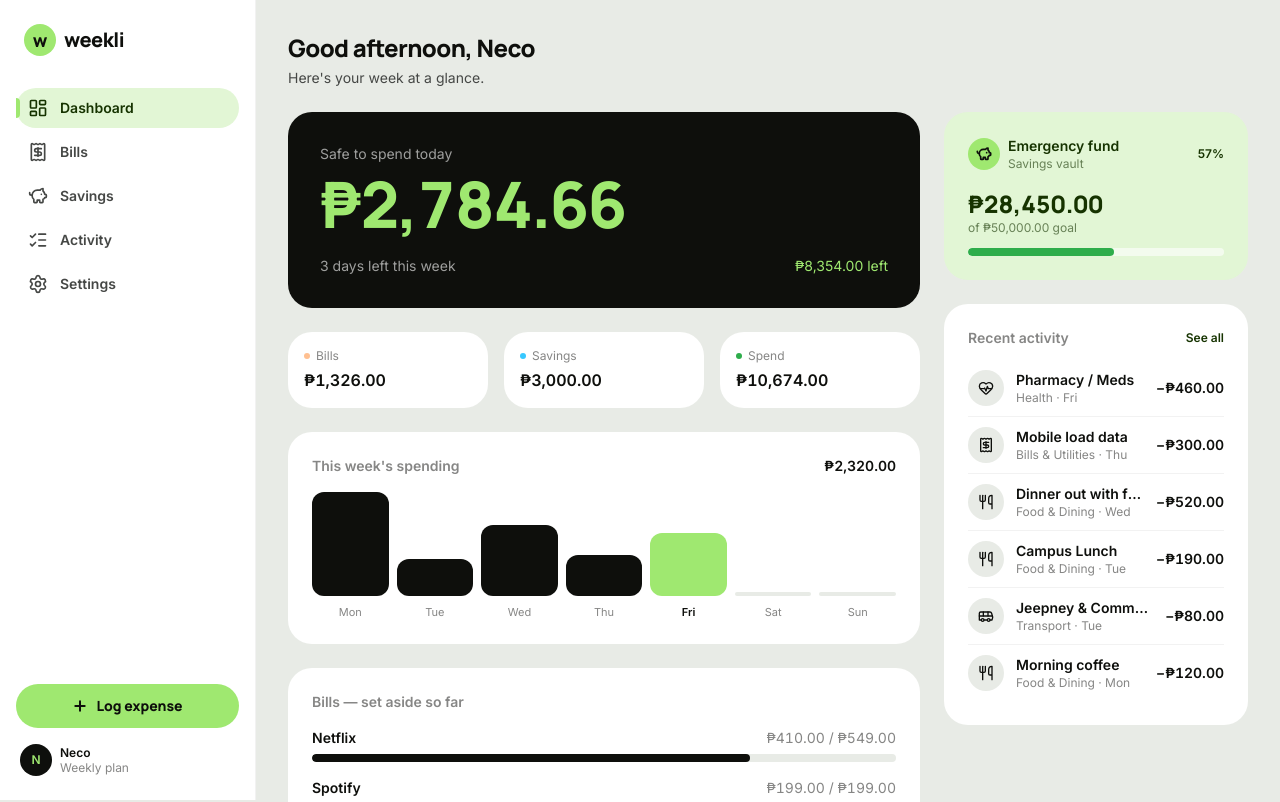
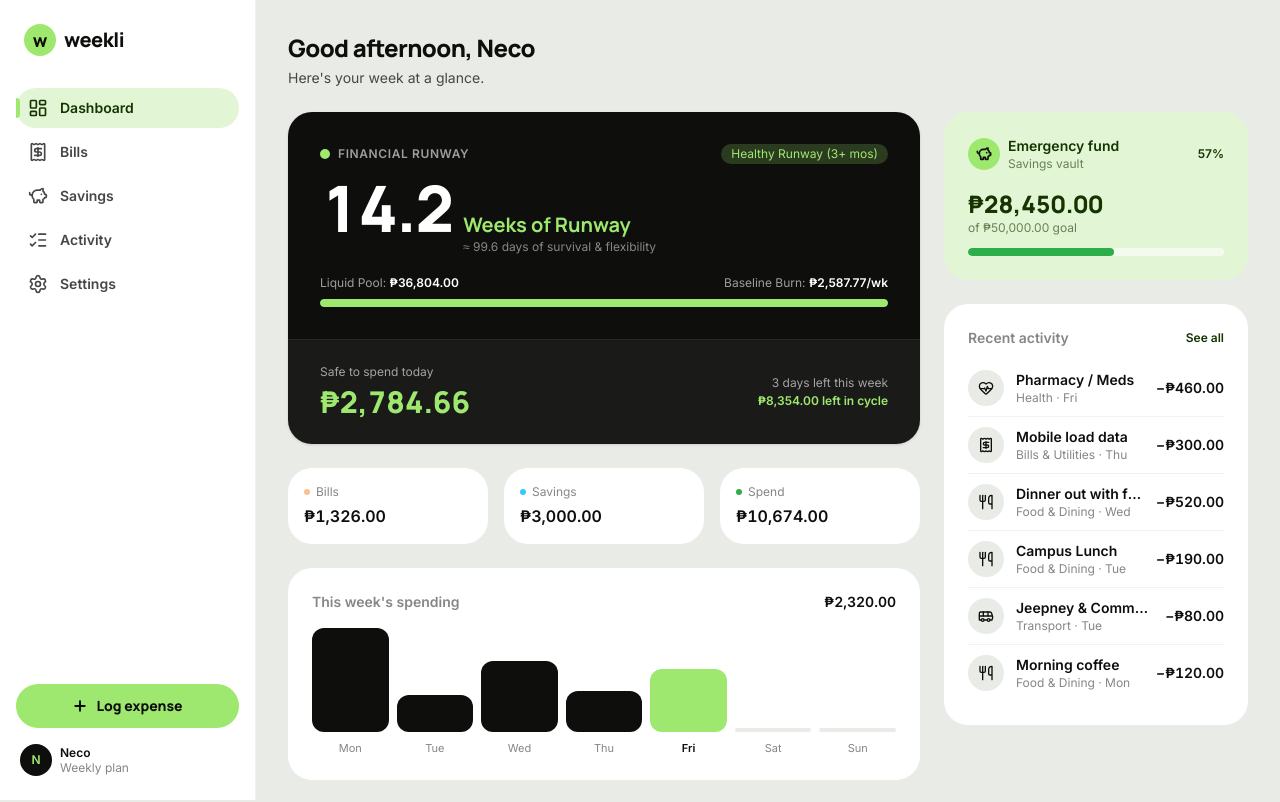
Before and after one commit to Necookie/neco_weekli, a Next.js app in the folder apps/web/: page / in a window 1280 px wide. Shown: the top 802 px of the page. Built offline with nearby package versions, Linux system fonts and the light colour scheme.

Commit message:
feat(web): enhance hero card with dynamic runway engine and liquid pool meter

```diff
--- a/apps/web/src/components/dashboard/hero-card.tsx
+++ b/apps/web/src/components/dashboard/hero-card.tsx
@@ -1,25 +1,110 @@
 import type { Dashboard } from "@/lib/dashboard";
 
 export function HeroCard({ d }: { d: Dashboard }) {
+  const isHealthy = d.runway.health === "HEALTHY";
+  const isCritical = d.runway.health === "CRITICAL";
+
+  // Target benchmark is 12 weeks (3 months) of runway
+  const runwayPct = d.runway.isIndefinite
+    ? 100
+    : Math.min(100, Math.round((d.runway.weeks / 12) * 100));
+
   return (
-    <section className="rounded-xl bg-ink p-6 text-white lg:p-8">
-      <p className="text-sm font-medium text-white/60">Safe to spend today</p>
-      <p className="mt-2 font-display text-[clamp(2.25rem,12vw,4rem)] font-extrabold tabular-nums leading-none tracking-tight text-primary">
+    <section className="overflow-hidden rounded-xl bg-ink text-white shadow-sm">
+      {/* Top Section: Dynamic Financial Runway Engine */}
+      <div className="border-b border-white/10 p-6 lg:p-8">
+        <div className="flex flex-wrap items-center justify-between gap-2">
+          <div className="flex items-center gap-2">
+            <span
+              className={`inline-flex size-2.5 rounded-full ${
+                isCritical
+                  ? "animate-pulse bg-negative"
+                  : isHealthy
+                    ? "bg-primary"
+                    : "bg-warning"
+              }`}
+            />
+            <p className="text-xs font-semibold uppercase tracking-wider text-white/60">
+              Financial Runway
+            </p>
+          </div>
+          <span
+            className={`rounded-full px-2.5 py-0.5 text-xs font-medium ${
+              isCritical
+                ? "bg-negative/20 text-negative"
+                : isHealthy
+                  ? "bg-primary/20 text-primary"
+                  : "bg-warning/20 text-warning"
+            }`}
+          >
+            {isCritical
+              ? "Critical Buffer (<1 mo)"
+              : isHealthy
+                ? "Healthy Runway (3+ mos)"
+                : "Moderate Buffer (1–3 mos)"}
+          </span>
+        </div>
+
+        <div className="mt-3 flex flex-wrap items-baseline gap-2.5">
+          <p className="font-display text-[clamp(2.5rem,10vw,4rem)] font-extrabold tabular-nums leading-none tracking-tight text-white">
+            {d.runway.isIndefinite ? "∞" : d.runway.weeks}
+          </p>
+          <div className="flex flex-col">
+            <span className="font-display text-lg font-bold text-primary lg:text-xl">
+              Weeks of Runway
+            </span>
+            <span className="text-xs text-white/50">
+              {d.runway.isIndefinite ? "Indefinite survival" : `≈ ${d.runway.days} days of survival & flexibility`}
+            </span>
+          </div>
+        </div>
+
+        {/* Runway Buffer Meter */}
+        <div className="mt-5">
+          <div className="flex items-center justify-between text-xs text-white/60">
+            <span>
+              Liquid Pool: <strong className="text-white">{d.fmt(d.liquidPool)}</strong>
+            </span>
+            <span>
+              Baseline Burn: <strong className="text-white">{d.fmt(d.baselineBurn.totalWeekly)}/wk</strong>
+            </span>
+          </div>
+          <div className="mt-2 h-2 overflow-hidden rounded-full bg-white/10">
+            <div
+              className={`h-full rounded-full transition-all duration-500 ${
+                isCritical ? "bg-negative" : isHealthy ? "bg-primary" : "bg-warning"
+              }`}
+              style={{ width: `${Math.max(4, runwayPct)}%` }}
+            />
+          </div>
+        </div>
+      </div>
+
+      {/* Bottom Section: Safe to Spend Today */}
+      <div className="bg-white/5 p-5 lg:px-8 lg:py-6">
+        <div className="flex flex-wrap items-center justify-between gap-4">
+          <div>
+            <p className="text-xs font-medium text-white/60">Safe to spend today</p>
+            <p className="mt-1 font-display text-2xl font-extrabold tabular-nums text-primary lg:text-3xl">
               {d.fmt(d.cap.cap)}
             </p>
-      <div className="mt-5 flex items-center justify-between text-sm">
-        <span className="text-white/60">
+          </div>
+
+          <div className="text-right text-xs">
+            <span className="block text-white/60">
               {d.cap.daysLeft} day{d.cap.daysLeft === 1 ? "" : "s"} left this week
             </span>
             <span
-          className={
-            d.cap.overspent ? "font-semibold text-negative" : "text-primary"
-          }
+              className={`mt-0.5 inline-block font-semibold ${
+                d.cap.overspent ? "text-negative" : "text-primary"
+              }`}
             >
               {d.cap.overspent
                 ? `Over by ${d.fmt(Math.abs(d.cap.remaining))}`
-            : `${d.fmt(d.cap.remaining)} left`}
+                : `${d.fmt(d.cap.remaining)} left in cycle`}
             </span>
+          </div>
+        </div>
       </div>
     </section>
   );
```
Lines whose indentation alone changed are shown as unchanged.
